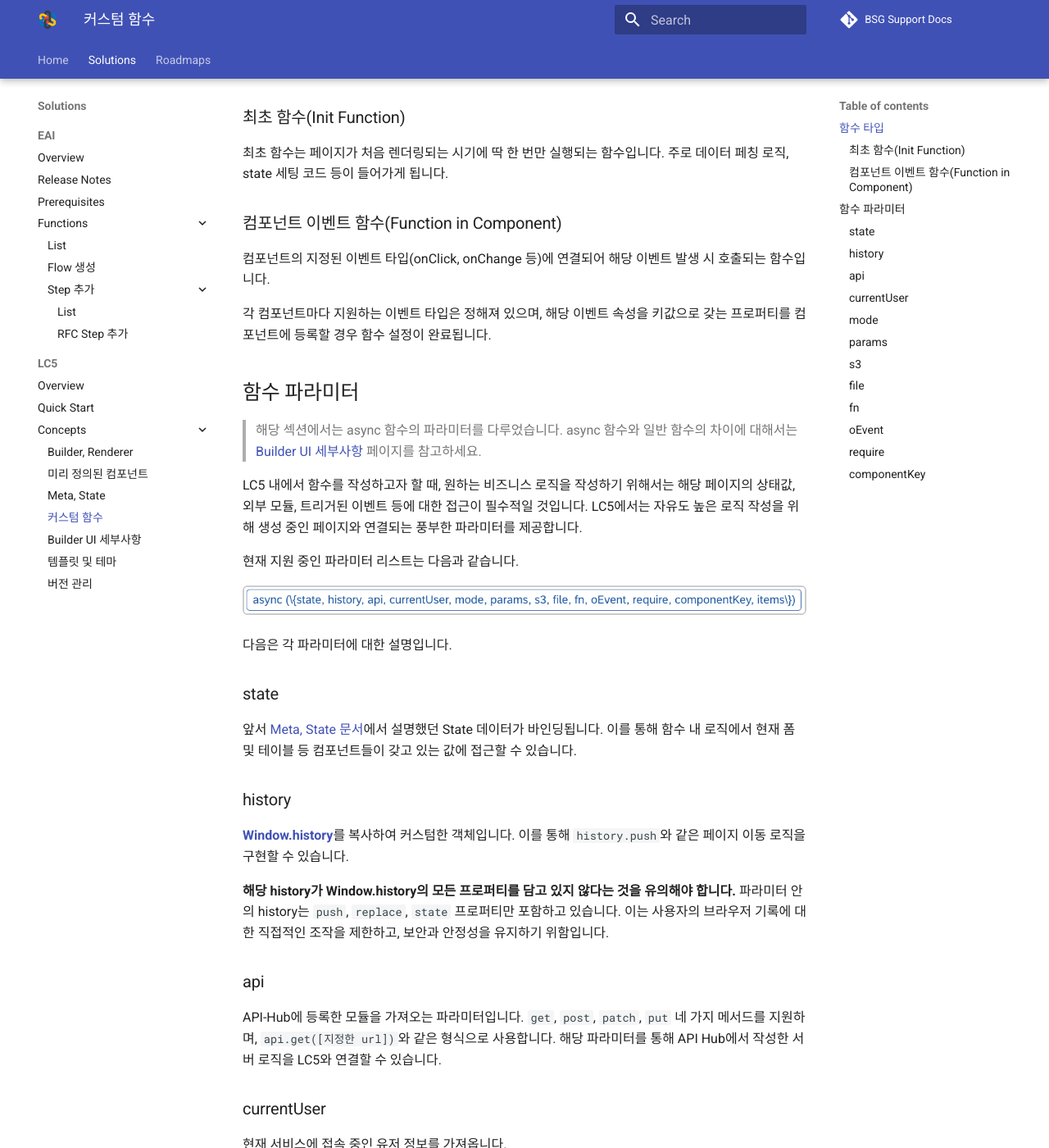
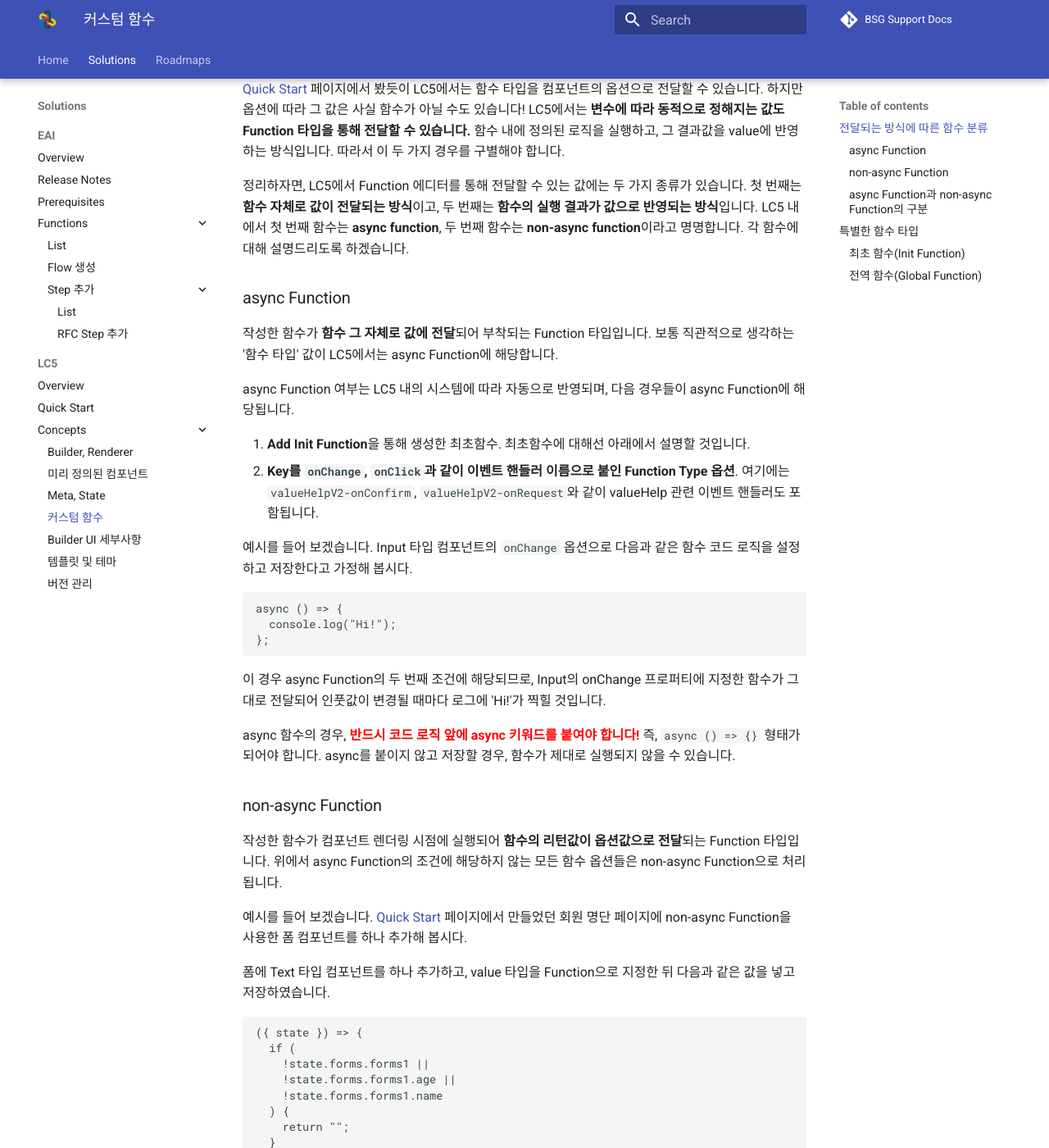
Before and after one commit to bsgp/docs, an MkDocs documentation site: the page built from docs/lc5/concepts/function.md, in a window 1280 px wide and 1400 px high, scrolled down 407 px. Shown: the whole window at 82% size. Built offline with MkDocs 1.6.1 and Material for MkDocs 9.7.7, drawn with Linux system fonts in a browser that asks for light colours; comment, search, counter and statistics services are not loaded; some of the changed text lies outside the part shown.

Commit message:
fix(lc5) : function 내용 변경 => 컴포넌트 디테일 페이지에 있던 async function 관련 내용을 함수 페이지로 이동시키고 해당 내용 중심으로 전면 수정함

````diff
--- a/docs/lc5/concepts/function.md
+++ b/docs/lc5/concepts/function.md
@@ -1,82 +1,127 @@
-# 커스텀 함수
+# 함수
 
-LC5 Builder에서는 페이지에서 실행될 함수를 작성할 수 있으며, 페이지의 렌더링 사이클 및 컴포넌트 이벤트 핸들러와 이를 연결하여 호출하는 것이 가능합니다.
+LC5 Builder에서는 페이지에서 실행될 함수를 작성할 수 있으며, 페이지의 렌더링 사이클 및 컴포넌트 이벤트 핸들러와 이를 연결하여 호출하는 것이 가능합니다. 이를 통해 복잡한 비즈니스 로직을 연결하여 자유도 높은 웹 서비스를 개발할 수 있습니다.
 
-이를 통해 복잡한 비즈니스 로직을 연결하여 자유도 높은 웹 서비스를 개발할 수 있습니다.
+LC5에서 함수를 구분하는 기준에는 여러 가지가 있습니다. 이번 장에서는 해당 기준들에 대해 살펴보며 함수가 LC5에서 어떻게 정의되는지 알아보겠습니다.
 
-## 함수 타입
+## 전달되는 방식에 따른 함수 분류
 
-LC5에서 함수가 실행되는 시점에 따라 함수를 구분하면 크게 최초 함수, 컴포넌트 이벤트 함수 두 가지로 분류할 수 있습니다.
+[Quick Start](/lc5/quickstart/#header) 페이지에서 봤듯이 LC5에서는 함수 타입을 컴포넌트의 옵션으로 전달할 수 있습니다. 하지만 옵션에 따라 그 값은 사실 함수가 아닐 수도 있습니다! LC5에서는 **변수에 따라 동적으로 정해지는 값도 Function 타입을 통해 전달할 수 있습니다.** 함수 내에 정의된 로직을 실행하고, 그 결과값을 value에 반영하는 방식입니다. 따라서 이 두 가지 경우를 구별해야 합니다.
+
+정리하자면, LC5에서 Function 에디터를 통해 전달할 수 있는 값에는 두 가지 종류가 있습니다. 첫 번째는 **함수 자체로 값이 전달되는 방식**이고, 두 번째는 **함수의 실행 결과가 값으로 반영되는 방식**입니다. LC5 내에서 첫 번째 함수는 **async function**, 두 번째 함수는 **non-async function**이라고 명명합니다. 각 함수에 대해 설명드리도록 하겠습니다.
+
+### async Function
+
+작성한 함수가 **함수 그 자체로 값에 전달**되어 부착되는 Function 타입입니다. 보통 직관적으로 생각하는 '함수 타입' 값이 LC5에서는 async Function에 해당합니다.
+
+async Function 여부는 LC5 내의 시스템에 따라 자동으로 반영되며, 다음 경우들이 async Function에 해당됩니다.
+
+1. **Add Init Function**을 통해 생성한 최초함수. 최초함수에 대해선 아래에서 설명할 것입니다.
+2. **Key를 `onChange`, `onClick`과 같이 이벤트 핸들러 이름으로 붙인 Function Type 옵션**. 여기에는 `valueHelpV2-onConfirm`, `valueHelpV2-onRequest`와 같이 valueHelp 관련 이벤트 핸들러도 포함됩니다.
+
+예시를 들어 보겠습니다. Input 타입 컴포넌트의 `onChange` 옵션으로 다음과 같은 함수 코드 로직을 설정하고 저장한다고 가정해 봅시다.
+
+```
+async () => {
+  console.log("Hi!");
+};
+```
+
+이 경우 async Function의 두 번째 조건에 해당되므로, Input의 onChange 프로퍼티에 지정한 함수가 그대로 전달되어 인풋값이 변경될 때마다 로그에 'Hi!'가 찍힐 것입니다.
+
+async 함수의 경우, <span style="color: red;">**반드시 코드 로직 앞에 async 키워드를 붙여야 합니다!**</span> 즉, `async () => {}` 형태가 되어야 합니다. async를 붙이지 않고 저장할 경우, 함수가 제대로 실행되지 않을 수 있습니다.
+
+### non-async Function
+
+작성한 함수가 컴포넌트 렌더링 시점에 실행되어 **함수의 리턴값이 옵션값으로 전달**되는 Function 타입입니다. 위에서 async Function의 조건에 해당하지 않는 모든 함수 옵션들은 non-async Function으로 처리됩니다.
+
+예시를 들어 보겠습니다. [Quick Start](/lc5/quickstart) 페이지에서 만들었던 회원 명단 페이지에 non-async Function을 사용한 폼 컴포넌트를 하나 추가해 봅시다.
+
+폼에 Text 타입 컴포넌트를 하나 추가하고, value 타입을 Function으로 지정한 뒤 다음과 같은 값을 넣고 저장하였습니다.
+
+```
+({ state }) => {
+  if (
+    !state.forms.forms1 ||
+    !state.forms.forms1.age ||
+    !state.forms.forms1.name
+  ) {
+    return "";
+  }
+  return `안녕하세요. 올해로 ${state.forms.forms1.age}살인
+    ${state.forms.forms1.name}입니다.`;
+};
+```
+
+Preview를 해봅시다. 어떻게 될 것 같나요? 폼의 끝부분에 이름 value와 나이 value를 받아서 동적으로 값을 계산하는 텍스트 컴포넌트가 추가되었습니다.
+
+![Image](assets/function/function_example.png)
+
+이렇듯 Function 함수는 동적으로 값을 계산하여 적용하고자 할 때 사용합니다. 즉, **값을 내리는 과정에서 지정한 함수를 사용하는 것이지, 함수 자체가 값으로 전달되는 것은 아닙니다.**
+
+### async Function과 non-async Function의 구분
+
+특정 옵션의 타입을 Function으로 지정했을 때, 반영될 함수가 async 타입인지는 코드 에디터 UI를 통해 확인할 수 있습니다.
+
+만약 async 키워드가 파라미터 앞에 붙어 있다면 해당 함수는 async 방식으로 반영된다는 의미입니다. async 키워드가 없다면, non-async Function으로 적용된다는 뜻입니다.
+
+  <div style="display: flex; gap: 10px;">
+  <figure>
+  <img src="/lc5/concepts/assets/function/normal_func.png" alt="non-async Function UI" style="width:18.75rem; height: 12.5rem">
+  <figcaption style="color: gray; font-style:normal; margin: 0.5em auto;">non-async Function일 때의 코드 에디터 UI</figcaption>
+  </figure>
+  <figure>
+  <img src="/lc5/concepts/assets/function/async_func.png" alt="async function UI" style="width:18.75rem; height: 12.5rem">
+  <figcaption style="color: gray; font-style:normal; margin: 0.5em auto;">async Function일 때의 코드 에디터</figcaption>
+  </figure>
+    </div>
+
+async 키워드가 있을 땐 함수 코드 앞에서 async를 넣어야 한다는 사실을 잊지 마세요. 반대로 non-async Function의 경우 async를 붙이면 안 됩니다.
+
+## 특별한 함수 타입
+
+지금까지 우리는 전달되는 방식에 따라 함수 옵션을 async Function과 non-async Function으로 구분하였습니다. 이번에는 컴포넌트 혹은 레이아웃의 옵션으로 추가되지 않는 특별한 함수들을 소개하도록 하겠습니다.
 
 ### 최초 함수(Init Function)
 
 최초 함수는 페이지가 처음 렌더링되는 시기에 딱 한 번만 실행되는 함수입니다. 주로 데이터 페칭 로직, state 세팅 코드 등이 들어가게 됩니다.
 
-### 컴포넌트 이벤트 함수(Function in Component)
+최초 함수를 추가하는 방법은 레이아웃 컴포넌트를 추가하는 것과 같이 빌더 페이지의 Actions 버튼을 누르고 **Add Init Function** 버튼을 누르면 됩니다. 이후에는 가운데 폼에 있는 **Edit Init. Func.** 버튼이 활성화되며, 이 버튼을 통해 함수 코드에 접근 및 수정할 수 있습니다.
 
-컴포넌트의 지정된 이벤트 타입(onClick, onChange 등)에 연결되어 해당 이벤트 발생 시 호출되는 함수입니다.
+![Image](assets/function/add_init.png)
 
-각 컴포넌트마다 지원하는 이벤트 타입은 정해져 있으며, 해당 이벤트 속성을 키값으로 갖는 프로퍼티를 컴포넌트에 등록할 경우 함수 설정이 완료됩니다.
+최초 함수는 함수 타입으로 실행되므로 async Function에 해당됩니다.
 
-## 함수 파라미터
+### 전역 함수(Global Function)
 
-> 해당 섹션에서는 async 함수의 파라미터를 다루었습니다.
-> async 함수와 일반 함수의 차이에 대해서는 [Builder UI 세부사항](/lc5/concepts/builder_detail/#option-type) 페이지를 참고하세요.
+전역 함수는 중복되는 함수 코드 로직을 별도의 공간에 저장하고 재사용할 수 있게끔 하기 위해 만들어진 함수 저장소입니다.
 
-LC5 내에서 함수를 작성하고자 할 때, 원하는 비즈니스 로직을 작성하기 위해서는 해당 페이지의 상태값, 외부 모듈, 트리거된 이벤트 등에 대한 접근이 필수적일 것입니다. LC5에서는 자유도 높은 로직 작성을 위해 생성 중인 페이지와 연결되는 풍부한 파라미터를 제공합니다.
+전역 함수를 추가하기 위해선 Actions 버튼에서 Add Init Function 밑에 있는 **Add Functions** 버튼을 누릅니다. 그럼 이러한 코드 편집창이 뜹니다.
 
-현재 지원 중인 파라미터 리스트는 다음과 같습니다.
+![Image](assets/function/global_func1.png)
 
-![Image](assets/function/parameter.png)
+전역 함수는 이처럼 `{[키 값] : 함수}` 형식의 객체를 리턴합니다. 여기서 만든 전역 함수들은 다른 함수 옵션에서 `fn` 파라미터를 통해 접근할 수 있습니다. 예시를 위해 최초 함수 안에서 전역 함수를 사용해 보겠습니다. 전역 함수에 아래와 같이 작성합니다.
 
-다음은 각 파라미터에 대한 설명입니다.
+```
+return {
+  testFunction: () => {
+    console.log("Global function test");
+  },
+};
+```
 
-### state
+그리고 Init Function을 추가해서 아래와 같이 입력합니다.
 
-앞서 [Meta, State 문서](meta_state.md)에서 설명했던 State 데이터가 바인딩됩니다. 이를 통해 함수 내 로직에서 현재 폼 및 테이블 등 컴포넌트들이 갖고 있는 값에 접근할 수 있습니다.
+```
+async ({ fn }) => {
+  fn.testFunction();
+};
+```
 
-### history
+만들어둔 전역 함수는 `fn["지정한 키"]()` 방식으로 호출할 수 있습니다. 이제 Preview로 이동해서 testFunction이 잘 호출되었는지 확인합니다.
 
-[**Window.history**](https://developer.mozilla.org/en-US/docs/Web/API/History)를 복사하여 커스텀한 객체입니다. 이를 통해 `history.push`와 같은 페이지 이동 로직을 구현할 수 있습니다.
+![Image](assets/function/global_func2.png)
 
-**해당 history가 Window.history의 모든 프로퍼티를 담고 있지 않다는 것을 유의해야 합니다.** 파라미터 안의 history는 `push`, `replace`, `state` 프로퍼티만 포함하고 있습니다. 이는 사용자의 브라우저 기록에 대한 직접적인 조작을 제한하고, 보안과 안정성을 유지하기 위함입니다.
+지정해둔 console.log 로직이 무사히 불러와져서 실행된 것을 확인할 수 있습니다.
 
-### api
-
-API-Hub에 등록한 모듈을 가져오는 파라미터입니다. `get`, `post`, `patch`, `put` 네 가지 메서드를 지원하며, `api.get([지정한 url])`와 같은 형식으로 사용합니다. 해당 파라미터를 통해 API Hub에서 작성한 서버 로직을 LC5와 연결할 수 있습니다.
-
-### currentUser
-
-현재 서비스에 접속 중인 유저 정보를 가져옵니다.
-
-### mode
-
-Builder 페이지에서 지정할 수 있는 mode 데이터를 가져옵니다. mode란 같은 UI를 지녔지만 input의 readonly 속성만 다른 조회 페이지와 수정 페이지처럼, 일부 프로퍼티를 제외하면 UI가 완전히 똑같은 페이지를 별도의 Builder를 생성하는 수고로움 없이 하나의 Builder로 관리하기 위한 데이터입니다. mode 값으로는 `CREATE`, `READ`, `UPDATE`, `DELETE`가 올 수 있으며 설정하지 않으면 `undefined` 값을 갖습니다. Builder의 Paths 테이블에서 경로별로 설정할 수 있습니다.
-
-### params
-
-url 파라미터를 `{[이름] : [값]}` 형태로 가져옵니다. 각 파라미터의 이름은 Builder의 Paths 테이블에서 설정할 수 있습니다. 만약 설정한 url 파라미터가 없을 경우 빈 객체를 반환합니다.
-
-### s3
-
-AWS S3 SDK와 연결된 s3 모듈을 리턴합니다. 이를 통해 s3 관련 작업을 할 수 있습니다.
-
-### file
-
-pdf, xlsx 작업과 연결된 file 모듈을 리턴합니다. pdf 및 엑셀 파일 전환 작업 등을 할 때 사용합니다.
-
-### fn
-
-Builder에서 설정한 Global Functions를 가져옵니다. Global Functions란 최초 함수, 컴포넌트 함수 등 여러 함수에서 재사용할 수 있는 함수 로직을 저장할 수 있는 공간으로 Builder에서 설정할 수 있습니다. 주로 반복되는 함수 코드를 줄이고자 할 때 용이하며, 호출 시 지정한 이름을 붙여 `fn.funcName()` 형식으로 활용하면 됩니다. 지정한 Global Functions가 없을 경우 빈 객체를 반환합니다.
-
-### oEvent
-
-컴포넌트 이벤트 함수일 경우 이벤트 객체가 담깁니다. 이를 통해 이벤트로 들어온 value나 target 등에 접근할 수 있습니다. 최초 함수여서 이벤트가 들어오지 않을 경우 undefined를 반환합니다.
-
-### require
-
-@bsgp/lib-api, @bsgp/lib-core 등 내부적으로 정의된 라이브러리를 호출할 수 있는 함수입니다. `require("@bsgp/lib-core")` 형식으로 사용합니다.
-
-### componentKey
-
-컴포넌트 이벤트 함수일 경우 함수가 호출된 컴포넌트의 key를 반환합니다.
+Global Function 안에서 정의되는 함수는 async 함수와 non-async 함수 둘 다 가능합니다. async 함수를 등록하고 싶을 경우, 함수 앞에 async를 붙여 정의하면 됩니다.
````
Also changed, not shown: docs/lc5/quickstart.md (+1 -1 lines), docs/lc5/concepts/assets/function/add_init.png (added), docs/lc5/concepts/assets/function/async_func.png (added), docs/lc5/concepts/assets/function/async_keyword.png (added), docs/lc5/concepts/assets/function/function_example.png (added), docs/lc5/concepts/assets/function/global_func1.png (added), docs/lc5/concepts/assets/function/global_func2.png (added), docs/lc5/concepts/assets/function/normal_func.png (added), docs/lc5/concepts/assets/function/parameter.png (deleted).
